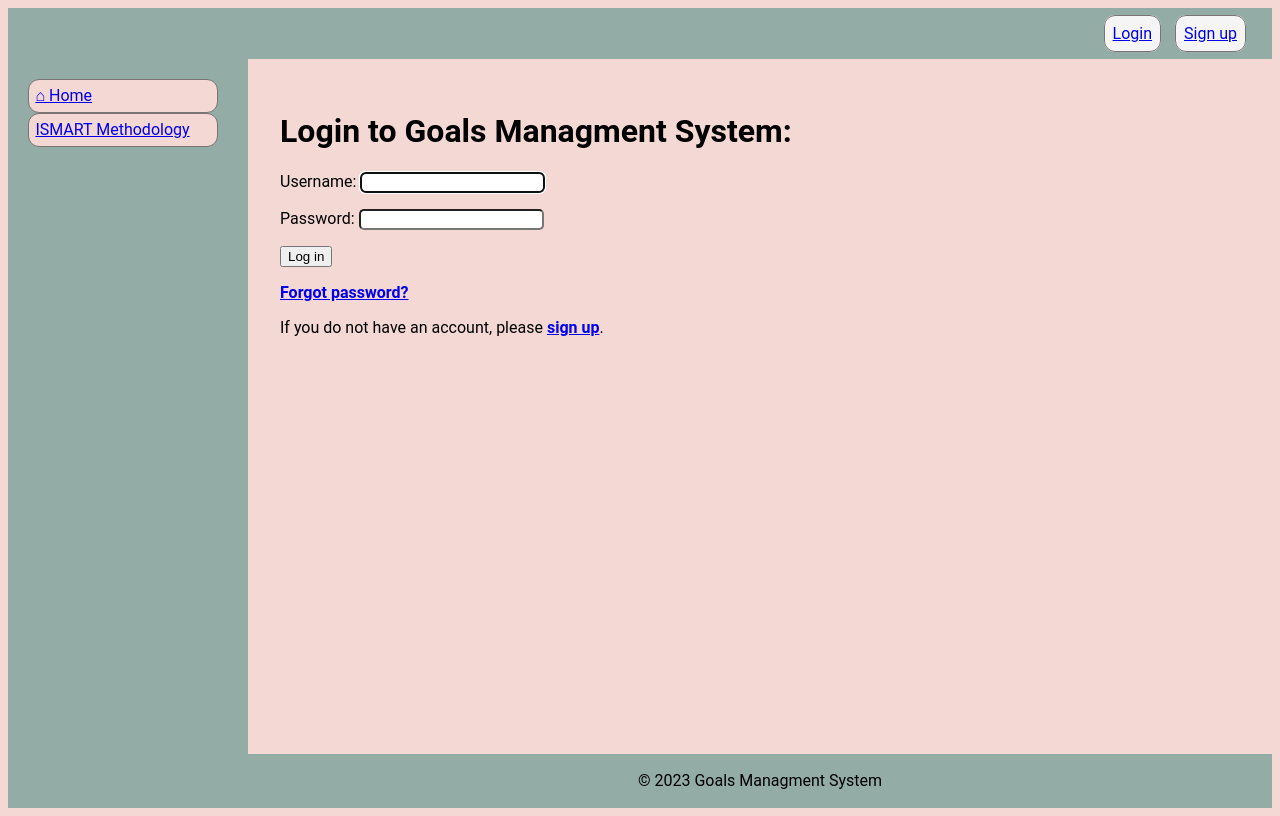
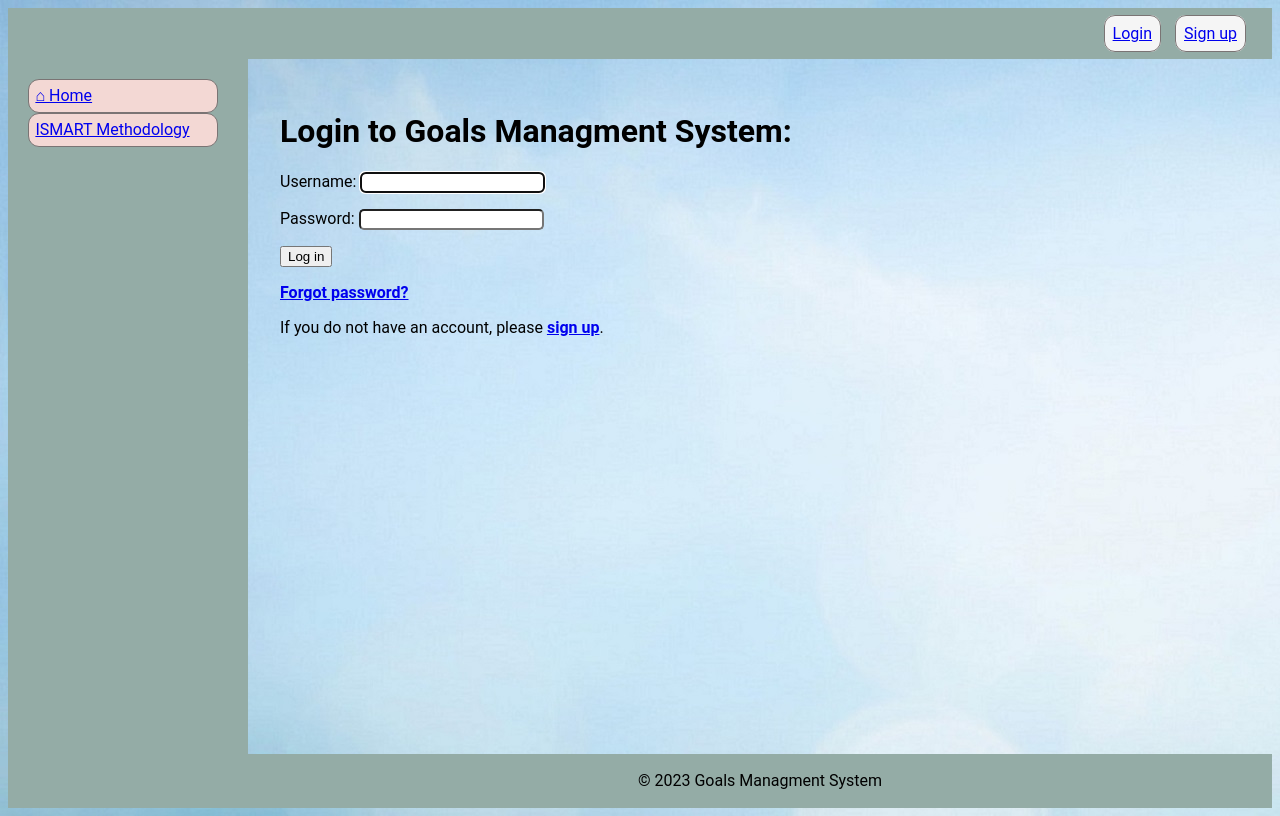
Before and after one commit to JurateKru/employee_recognition_platform, a Django app: a page that uses employee_recognition_platform/goals_management/templates/base.html in a window 1280 px wide. Run offline with Django 4.2, Linux system fonts and the light colour scheme; some libraries are stand-ins or nearby versions.

Commit message:
background pic aded

```diff
--- a/employee_recognition_platform/goals_management/static/css/style.css
+++ b/employee_recognition_platform/goals_management/static/css/style.css
@@ -1,11 +1,11 @@
 body {
   font-family: 'Roboto', sans-serif;
   scroll-behavior: smooth;
-  background-color: #f3d8d4;
   color: black;
   min-height: 100vh;
   display: flex;
   flex-direction: column;
+  background-image: url(img/banner.jpeg);
 }
 
 .top-bar {
```
